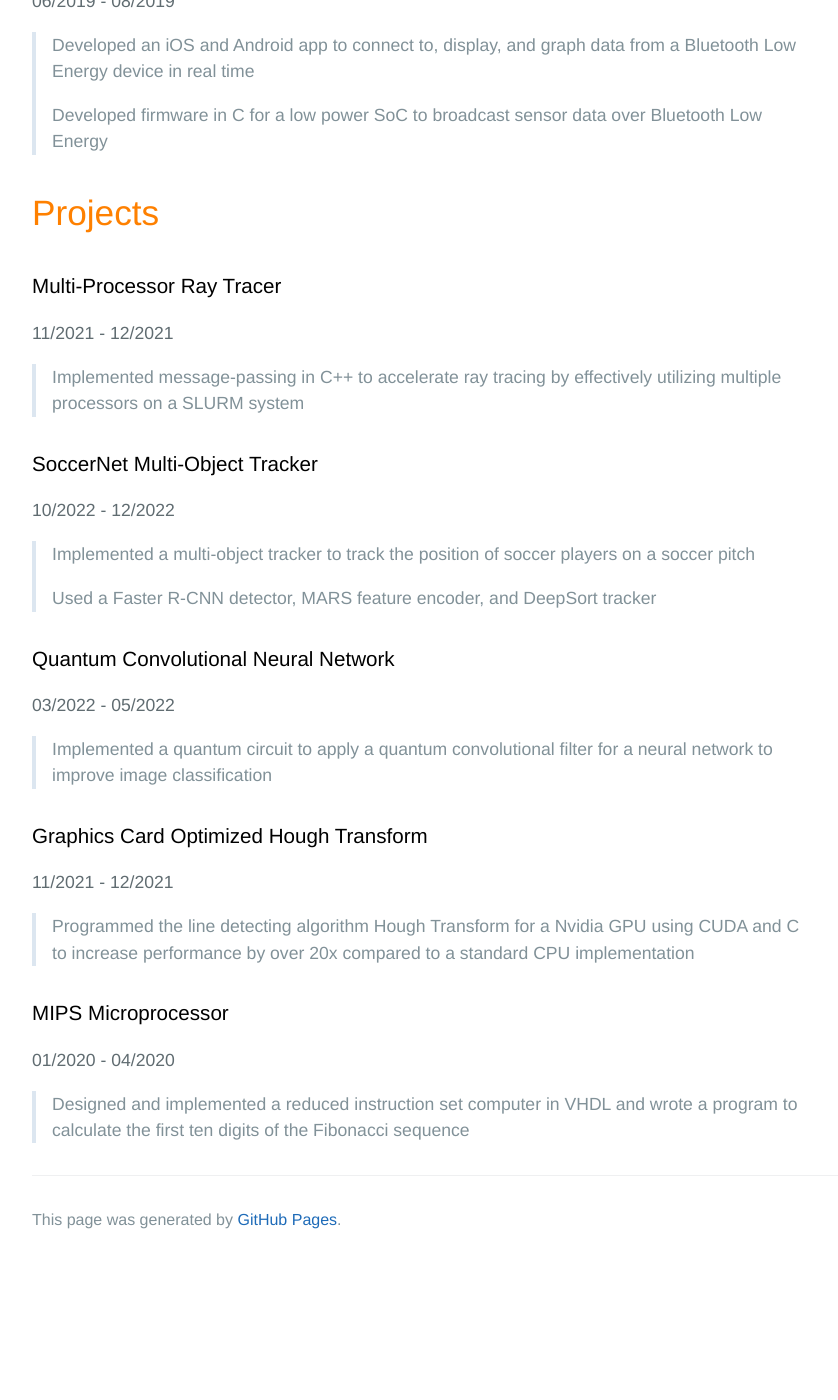
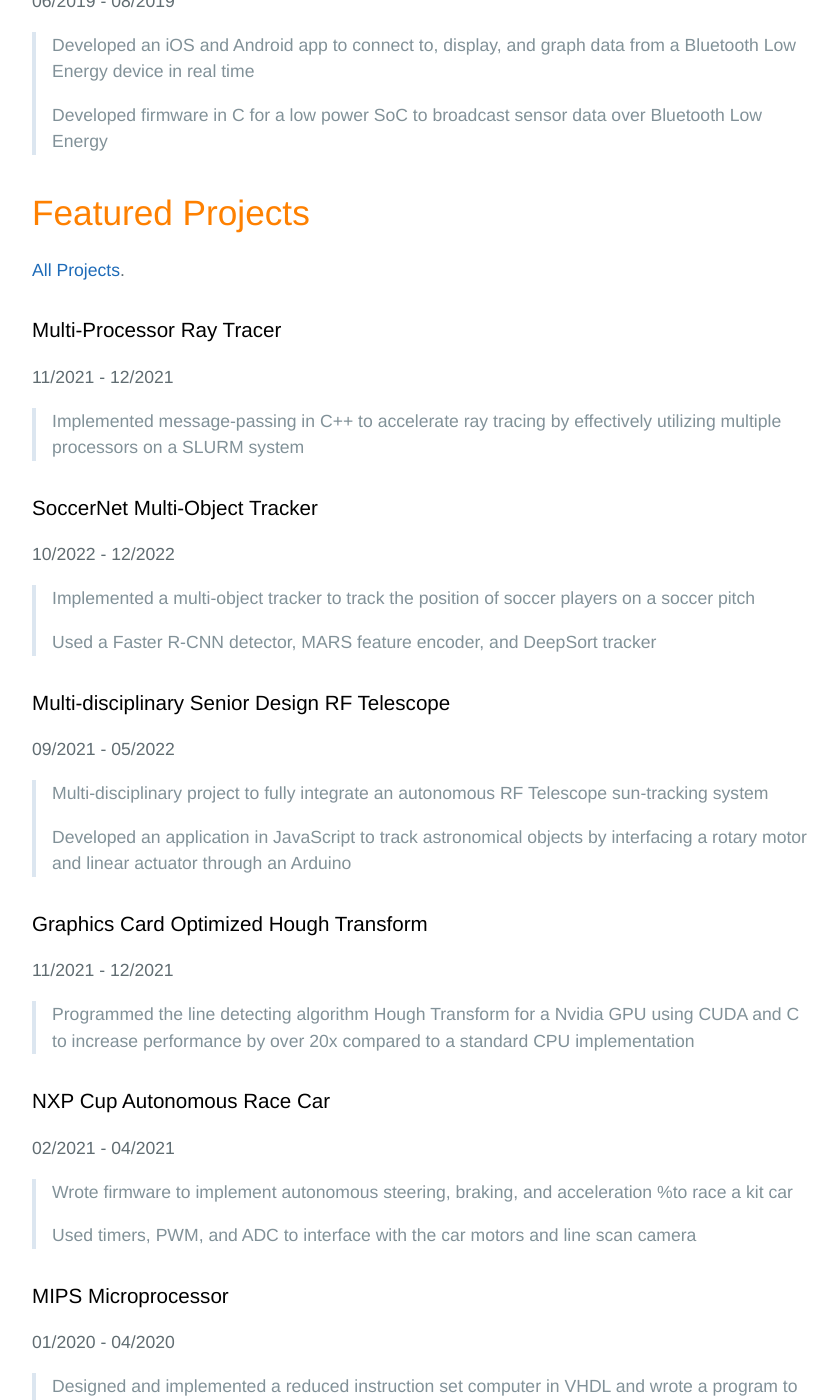
Before and after one commit to MartinHoffnagle/martinhoffnagle.github.io, a Jekyll site: the page built from index.md, in a window 1280 px wide and 1400 px high, scrolled down 1753 px. Shown: the whole window, without its empty margins (192-1030 px from the left). Built offline with Jekyll 4.4.1, drawn with Linux system fonts in a browser that asks for light colours; our own code applies the rules of GitHub Pages for plain Markdown files; before the commit the page ends 3017 px from its top, so only the background shows below that.

Commit message:
Update index.md

```diff
--- a/index.md
+++ b/index.md
@@ -55,7 +55,9 @@ layout: default
 >
 > Developed firmware in C for a low power SoC to broadcast sensor data over Bluetooth Low Energy
 
-# Projects
+# Featured Projects
+
+[All Projects](./projects.html).
 
 ### Multi-Processor Ray Tracer
 
@@ -71,11 +73,13 @@ layout: default
 >
 > Used a Faster R-CNN detector, MARS feature encoder, and DeepSort tracker
 
-### Quantum Convolutional Neural Network
+### Multi-disciplinary Senior Design RF Telescope
 
-03/2022 - 05/2022
+09/2021 - 05/2022
 
-> Implemented a quantum circuit to apply a quantum convolutional filter for a neural network to improve image classification
+> Multi-disciplinary project to fully integrate an autonomous RF Telescope sun-tracking system
+>
+> Developed an application in JavaScript to track astronomical objects by interfacing a rotary motor and linear actuator through an Arduino
 
 ### Graphics Card Optimized Hough Transform
 
@@ -83,6 +87,14 @@ layout: default
 
 > Programmed the line detecting algorithm Hough Transform for a Nvidia GPU using CUDA and C to increase performance by over 20x compared to a standard CPU implementation
 
+### NXP Cup Autonomous Race Car
+
+02/2021 - 04/2021
+
+> Wrote firmware to implement autonomous steering, braking, and acceleration %to race a kit car
+>
+> Used timers, PWM, and ADC to interface with the car motors and line scan camera
+
 ### MIPS Microprocessor
 
 01/2020 - 04/2020
```
